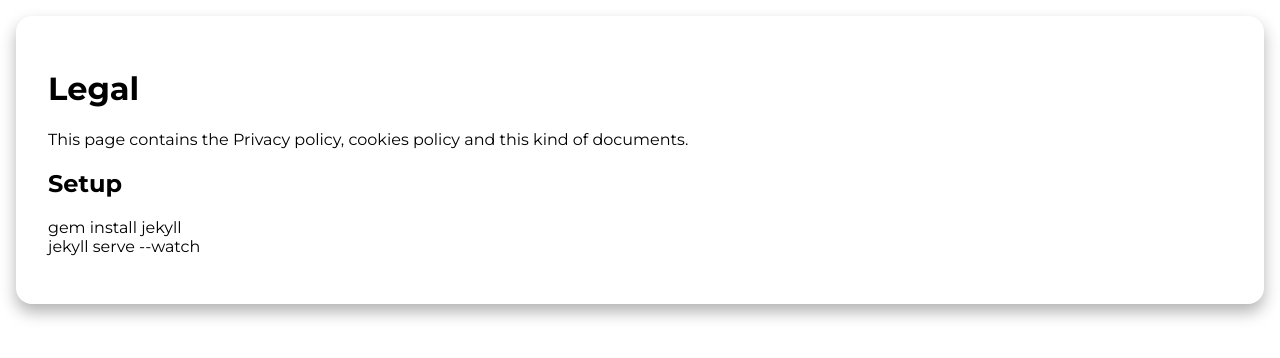
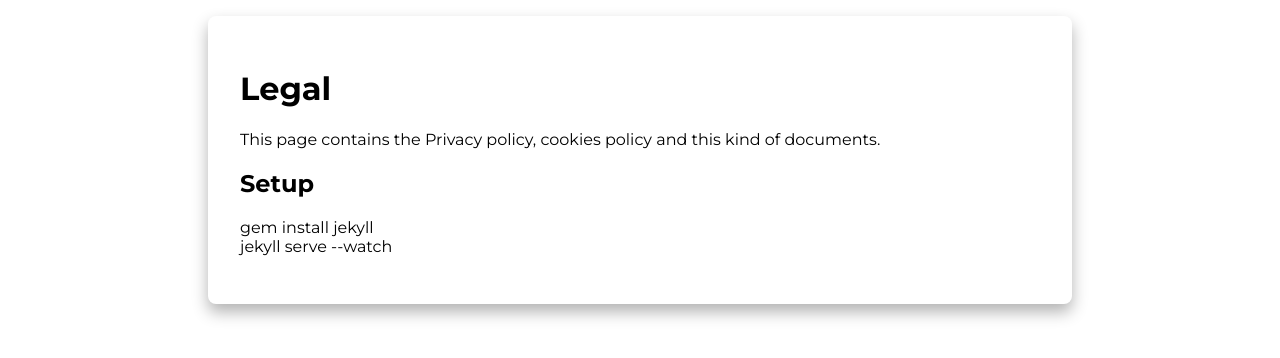
Before and after one commit to hackupc/legal-page, a Jekyll site: the page built from README.md, in a window 1280 px wide. Shown: the top 358 px of the page. Built offline with Jekyll 4.4.1, drawn with Linux system fonts in a browser that asks for light colours; our own code applies the rules of GitHub Pages for plain Markdown files.

Commit message:
Add max-width

```diff
--- a/assets/css/style.scss
+++ b/assets/css/style.scss
@@ -8,12 +8,14 @@
 body{
   background: url('assets/img/background.png');
   margin: 0;
+  padding: 1rem;
 }
 
 main {
-  margin: 1rem;
   background: #fff;
-  border-radius: 1rem;
+  border-radius: 0.5rem;
   padding: 2rem;
   box-shadow: 0 0.5rem 1rem rgba(0, 0, 0, 0.3);
+  max-width: 800px;
+  margin: auto;
 }
```
